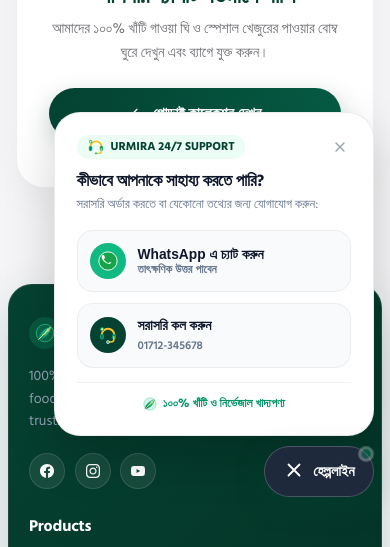
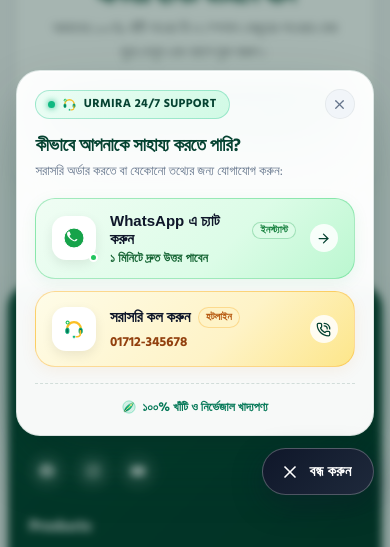
Before and after one commit to ashikurrahmanshaon/urmira.foods, a React (Vite) app: page /cart in a window 390 px wide. Both pictures are taken after a click on the button "হেল্পলাইন". Shown: the part 267-814 px from the top of the page. Built offline with nearby package versions, Linux system fonts and the light colour scheme.

Commit message:
Upgrade Floating Helpline Widget to luxury Apple-grade glassmorphism with responsive mobile and desktop UX

```diff
--- a/src/components/FloatingSupportWidget.jsx
+++ b/src/components/FloatingSupportWidget.jsx
@@ -1,5 +1,5 @@
-import { useState } from 'react';
-import { X, ChevronUp } from 'lucide-react';
+import { useState, useEffect } from 'react';
+import { X, ChevronUp, PhoneCall, MessageCircle, ArrowRight, Sparkles, ShieldCheck } from 'lucide-react';
 import {
   HotlineIllustration,
   WhatsAppConciergeIllustration,
@@ -10,96 +10,133 @@
   const [isOpen, setIsOpen] = useState(false);
   const [showScrollTop, setShowScrollTop] = useState(false);
 
-  // Monitor scroll for back to top button
-  if (typeof window !== 'undefined') {
-    window.addEventListener('scroll', () => {
-      if (window.scrollY > 400) {
+  useEffect(() => {
+    const handleScroll = () => {
+      if (window.scrollY > 350) {
         setShowScrollTop(true);
       } else {
         setShowScrollTop(false);
       }
-    }, { passive: true });
-  }
+    };
+
+    window.addEventListener('scroll', handleScroll, { passive: true });
+    return () => window.removeEventListener('scroll', handleScroll);
+  }, []);
 
   const handleScrollToTop = () => {
     window.scrollTo({ top: 0, behavior: 'smooth' });
   };
 
   const handleWhatsApp = () => {
-    const text = encodeURIComponent('আসসালামু আলাইকুম, আমি উর্মিরা ফুডস থেকে প্রোডাক্ট অর্ডার বা তথ্য জানতে চাচ্ছি।');
+    const text = encodeURIComponent('আসসালামু আলাইকুম, আমি উর্মিরা ফুডস থেকে প্রোডাক্ট অর্ডার বা বিস্তারিত তথ্য জানতে চাচ্ছি।');
     window.open(`https://wa.me/8801712345678?text=${text}`, '_blank');
   };
 
   return (
+    <>
+      {/* Mobile Backdrop to click away */}
+      {isOpen && (
+        <div
+          className="floating-backdrop-scrim"
+          onClick={() => setIsOpen(false)}
+          aria-hidden="true"
+        />
+      )}
+
       <div className="floating-support-container no-print">
         {/* Scroll to Top Pill */}
         {showScrollTop && (
           <button
             type="button"
-          className="btn-scroll-top"
+            className="btn-scroll-top luxury-scroll-top"
             onClick={handleScrollToTop}
             aria-label="Scroll to top"
+            title="Scroll to top"
           >
-          <ChevronUp size={18} />
+            <ChevronUp size={20} />
           </button>
         )}
 
-      {/* Expanded Quick Help Card */}
+        {/* Expanded Luxury Quick Help Card */}
         {isOpen && (
-        <div className="floating-help-card-popup">
+          <div className="floating-help-card-popup luxury-glass-card">
+            {/* Card Header */}
             <div className="help-card-header">
-            <div className="help-brand-badge">
-              <HotlineIllustration size={18} />
+              <div className="help-brand-badge-premium">
+                <span className="live-status-dot"></span>
+                <HotlineIllustration size={15} />
                 <span>URMIRA 24/7 SUPPORT</span>
               </div>
               <button
                 type="button"
-              className="help-close-btn"
+                className="help-close-circle-btn"
                 onClick={() => setIsOpen(false)}
                 aria-label="Close Support Menu"
               >
-              <X size={16} />
+                <X size={15} />
               </button>
             </div>
 
+            {/* Card Body */}
             <div className="help-card-body">
+              <div className="help-header-title-block">
                 <h4 className="help-greeting-title">কীভাবে আপনাকে সাহায্য করতে পারি?</h4>
                 <p className="help-greeting-sub">সরাসরি অর্ডার করতে বা যেকোনো তথ্যের জন্য যোগাযোগ করুন:</p>
+              </div>
 
+              {/* Action Buttons Stack */}
               <div className="help-actions-stack">
+                {/* 1. WhatsApp Luxury Action */}
                 <button
                   type="button"
-                className="help-action-btn btn-wa-chat"
+                  className="help-action-card-luxury wa-luxury-card"
                   onClick={handleWhatsApp}
                 >
-                <div className="help-action-icon-disc wa-disc">
-                  <WhatsAppConciergeIllustration size={22} />
+                  <div className="help-action-icon-wrapper wa-icon-hub">
+                    <WhatsAppConciergeIllustration size={24} />
+                    <span className="hub-ping-dot"></span>
                   </div>
-                <div className="help-action-text-group">
-                  <span className="help-action-main">WhatsApp এ চ্যাট করুন</span>
-                  <span className="help-action-sub">তাৎক্ষণিক উত্তর পাবেন</span>
+                  <div className="help-action-content">
+                    <div className="help-action-title-row">
+                      <strong className="help-action-headline">WhatsApp এ চ্যাট করুন</strong>
+                      <span className="help-action-tag-fast">ইনস্ট্যান্ট</span>
+                    </div>
+                    <span className="help-action-caption">১ মিনিটে দ্রুত উত্তর পাবেন</span>
+                  </div>
+                  <div className="help-action-arrow-hub">
+                    <ArrowRight size={15} />
                   </div>
                 </button>
 
+                {/* 2. Phone Call Luxury Action */}
                 <a
                   href="tel:01712345678"
-                className="help-action-btn btn-call-now"
+                  className="help-action-card-luxury call-luxury-card"
                   onClick={() => setIsOpen(false)}
                 >
-                <div className="help-action-icon-disc call-disc">
-                  <HotlineIllustration size={20} />
+                  <div className="help-action-icon-wrapper call-icon-hub">
+                    <HotlineIllustration size={22} />
                   </div>
-                <div className="help-action-text-group">
-                  <span className="help-action-main">সরাসরি কল করুন</span>
-                  <span className="help-action-sub">01712-345678</span>
+                  <div className="help-action-content">
+                    <div className="help-action-title-row">
+                      <strong className="help-action-headline">সরাসরি কল করুন</strong>
+                      <span className="help-action-tag-phone">হটলাইন</span>
+                    </div>
+                    <span className="help-action-number">01712-345678</span>
+                  </div>
+                  <div className="help-action-arrow-hub">
+                    <PhoneCall size={15} />
                   </div>
                 </a>
               </div>
             </div>
 
-          <div className="help-card-footer">
+            {/* Card Footer */}
+            <div className="help-card-footer-luxury">
+              <div className="footer-guarantee-pill">
                 <NaturalLeafIllustration size={14} />
                 <span>১০০% খাঁটি ও নির্ভেজাল খাদ্যপণ্য</span>
+              </div>
             </div>
           </div>
         )}
@@ -107,17 +144,25 @@
         {/* Main Floating Trigger Button */}
         <button
           type="button"
-        className={`floating-main-trigger ${isOpen ? 'active-open' : ''}`}
+          className={`floating-main-trigger-luxury ${isOpen ? 'active-open-luxury' : ''}`}
           onClick={() => setIsOpen(!isOpen)}
           aria-label="Live Customer Support"
+          title="URMIRA 24/7 Helpline & WhatsApp Support"
         >
-        <span className="floating-badge-ping"></span>
-        <div className="trigger-icon-swap">
-          {isOpen ? <X size={22} /> : <WhatsAppConciergeIllustration size={24} />}
+          {!isOpen && <span className="floating-radar-ping"></span>}
+          <div className="trigger-icon-hub">
+            {isOpen ? (
+              <X size={20} className="trigger-x-icon" />
+            ) : (
+              <WhatsAppConciergeIllustration size={22} className="trigger-wa-icon" />
+            )}
           </div>
-        <span className="floating-trigger-label">হেল্পলাইন</span>
+          <span className="floating-trigger-text">
+            {isOpen ? 'বন্ধ করুন' : 'হেল্পলাইন'}
+          </span>
         </button>
       </div>
+    </>
   );
 }
 
```
Also changed, not shown: src/index.css. Lines whose indentation alone changed are shown as unchanged.
